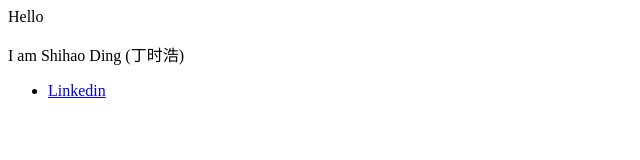
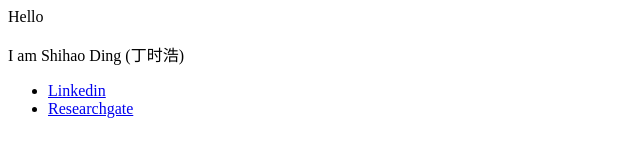
Before and after one commit to dingshihao321/dingshihao321.github.io, a plain HTML site: page index.html in a window 1280 px wide. Shown: the whole page, without its empty margins (0-640 px from the left). Drawn offline with Linux system fonts and the light colour scheme.

Commit message:
Update index.html

```diff
--- a/index.html
+++ b/index.html
@@ -3,4 +3,5 @@
 
 <ul>
   <li> <a href="http://www.linkedin.com/in/shihao-ding">Linkedin</a> </li>
+  <li> <a href="https://www.researchgate.net/profile/Shihao-Ding-2">Researchgate </a> </li>
 </ul>
```
